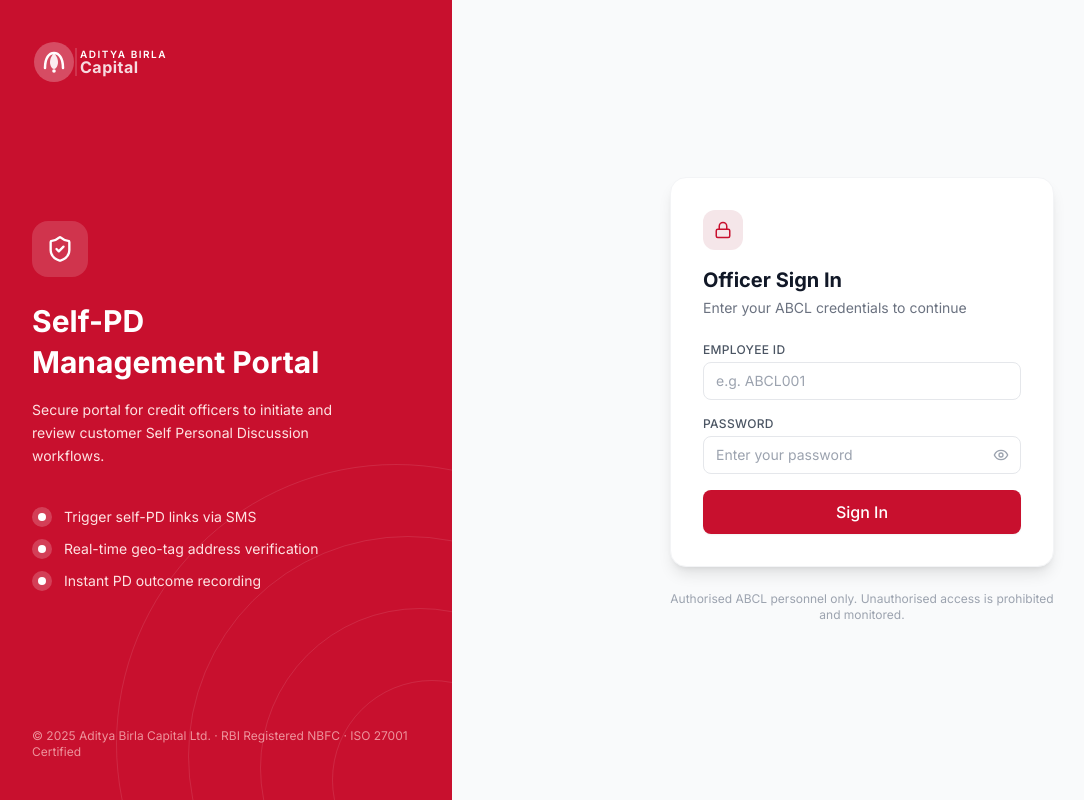
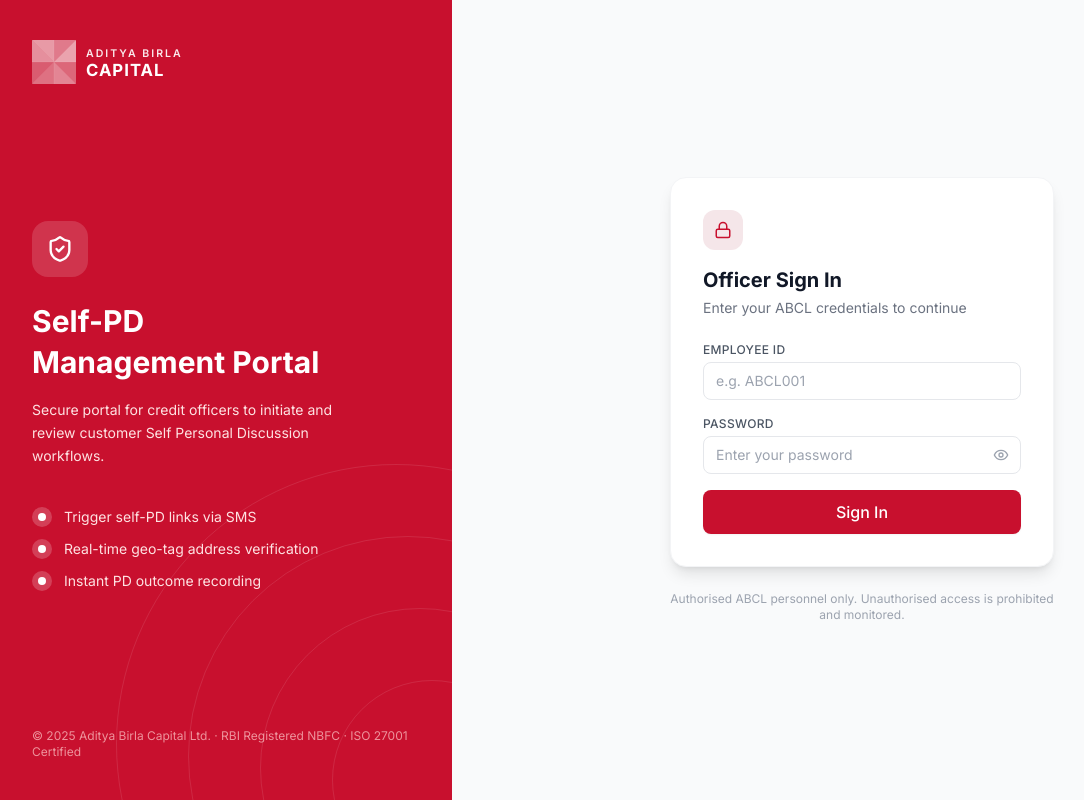
Before and after one commit to sayanch83/abcl-self-pd, a React (Vite) app in the folder frontend/: page /officer/login in a window 1280 px wide. Shown: the whole page, without its empty margins (8-1092 px from the left). Built offline with nearby package versions, Linux system fonts and the light colour scheme.

Commit message:
Fix form submit error, photo preview in review, accurate logo

```diff
--- a/frontend/src/components/common/AbclLogo.jsx
+++ b/frontend/src/components/common/AbclLogo.jsx
@@ -1,69 +1,85 @@
-// Matches the Aditya Birla Capital logo from the screenshot:
-// Red circular icon with "aditya birla capital" text below/beside it.
+// Matches the actual Aditya Birla Capital logo:
+// Geometric square icon (triangular facets in red/orange/yellow) + ADITYA BIRLA / CAPITAL text
 export default function AbclLogo({ height = 40, white = false }) {
-  const textPrimary   = white ? '#ffffff' : '#1a1a1a';
-  const textSecondary = white ? 'rgba(255,255,255,0.85)' : '#C8102E';
-  const iconBg        = white ? 'rgba(255,255,255,0.25)' : '#C8102E';
-  const iconFg        = '#ffffff';
+  const h = height;
+  const iconSize = h;                      // square icon is same height as total
+  const textX = iconSize + 10;
+  const totalWidth = iconSize + 10 + 110;
 
-  // Scale everything from a 160×44 viewBox
-  const scale = height / 44;
+  // On red background: icon becomes white outline, text becomes white
+  const captialColor  = white ? '#ffffff' : '#C8102E';
+  const adityaColor   = white ? 'rgba(255,255,255,0.9)' : '#1a1a1a';
+  const bgOpacity     = white ? 0 : 1;    // icon bg is transparent on red bg
+
+  // Icon dimensions (drawn in a square)
+  const s = iconSize;
+  const cx = s / 2;
+  const cy = s / 2;
 
   return (
     <svg
-      width={Math.round(160 * scale)}
-      height={height}
-      viewBox="0 0 160 44"
+      width={totalWidth}
+      height={h}
+      viewBox={`0 0 ${totalWidth} ${h}`}
       fill="none"
       xmlns="http://www.w3.org/2000/svg"
       aria-label="Aditya Birla Capital"
     >
-      {/* ── Red circle icon ── */}
-      <circle cx="22" cy="22" r="20" fill={iconBg} />
+      {/* ── Geometric square icon ── */}
+      {/* Outer square background */}
+      <rect x="0" y="0" width={s} height={s} rx="2"
+        fill={white ? 'rgba(255,255,255,0.15)' : '#7B1E1E'} />
 
-      {/* Stylised "AB" mark inside circle — simplified swoosh matching real logo */}
-      {/* Outer arc */}
-      <path
-        d="M13 28 C13 18 17 13 22 13 C27 13 31 18 31 28"
-        stroke={iconFg} strokeWidth="2.5" strokeLinecap="round" fill="none"
-      />
-      {/* Inner leaf / drop */}
-      <path
-        d="M22 13 C22 13 26 17 26 22 C26 26 24 29 22 29 C20 29 18 26 18 22 C18 17 22 13 22 13Z"
-        fill={iconFg} opacity="0.9"
-      />
-      {/* Bottom dot */}
-      <circle cx="22" cy="31" r="1.8" fill={iconFg} />
+      {/* Triangular facets — approximating the geometric diamond/sunburst pattern */}
+      {/* Top-left triangle: dark red */}
+      <polygon points={`0,0 ${cx},0 ${cx},${cy}`} fill={white ? 'rgba(255,255,255,0.5)' : '#9B2335'} />
+      {/* Top-right triangle: medium red */}
+      <polygon points={`${cx},0 ${s},0 ${cx},${cy}`} fill={white ? 'rgba(255,255,255,0.35)' : '#C8102E'} />
+      {/* Right triangle: orange */}
+      <polygon points={`${s},0 ${s},${cy} ${cx},${cy}`} fill={white ? 'rgba(255,255,255,0.55)' : '#D4500A'} />
+      {/* Bottom-right triangle: golden orange */}
+      <polygon points={`${s},${cy} ${s},${s} ${cx},${cy}`} fill={white ? 'rgba(255,255,255,0.25)' : '#E8891A'} />
+      {/* Bottom triangle: amber/yellow */}
+      <polygon points={`${cx},${cy} ${s},${s} ${cx},${s}`} fill={white ? 'rgba(255,255,255,0.4)' : '#D4750A'} />
+      {/* Bottom-left triangle: orange-red */}
+      <polygon points={`0,${s} ${cx},${s} ${cx},${cy}`} fill={white ? 'rgba(255,255,255,0.3)' : '#B84210'} />
+      {/* Left triangle: deep red */}
+      <polygon points={`0,0 ${cx},${cy} 0,${cy}`} fill={white ? 'rgba(255,255,255,0.45)' : '#8B1A1A'} />
+      {/* Left-bottom triangle: red */}
+      <polygon points={`0,${cy} ${cx},${cy} 0,${s}`} fill={white ? 'rgba(255,255,255,0.2)' : '#A52020'} />
 
-      {/* ── Text block ── */}
-      {/* "aditya birla" — small caps */}
+      {/* Inner highlight lines — thin white lines suggesting facets */}
+      <line x1={cx} y1="0" x2={cx} y2={s} stroke="rgba(255,255,255,0.15)" strokeWidth="0.5"/>
+      <line x1="0" y1={cy} x2={s} y2={cy} stroke="rgba(255,255,255,0.15)" strokeWidth="0.5"/>
+      <line x1="0" y1="0" x2={s} y2={s} stroke="rgba(255,255,255,0.1)" strokeWidth="0.5"/>
+      <line x1={s} y1="0" x2="0" y2={s} stroke="rgba(255,255,255,0.1)" strokeWidth="0.5"/>
+
+      {/* ── Text ── */}
+      {/* "ADITYA BIRLA" — dark, small, wide letter-spacing */}
       <text
-        x="48" y="18"
+        x={textX}
+        y={h * 0.38}
         fontFamily="Inter, Arial, sans-serif"
-        fontSize="10"
+        fontSize={h * 0.24}
         fontWeight="600"
-        letterSpacing="1.5"
-        fill={textPrimary}
-        textAnchor="start"
+        letterSpacing="2"
+        fill={adityaColor}
       >
         ADITYA BIRLA
       </text>
 
-      {/* "capital" — larger red */}
+      {/* "CAPITAL" — bold red, larger */}
       <text
-        x="48" y="33"
+        x={textX}
+        y={h * 0.82}
         fontFamily="Inter, Arial, sans-serif"
-        fontSize="16"
-        fontWeight="700"
-        letterSpacing="0.5"
-        fill={textSecondary}
-        textAnchor="start"
+        fontSize={h * 0.38}
+        fontWeight="800"
+        letterSpacing="1"
+        fill={captialColor}
       >
-        Capital
+        CAPITAL
       </text>
-
-      {/* Thin separator line between icon and text */}
-      <line x1="44" y1="8" x2="44" y2="36" stroke={white ? 'rgba(255,255,255,0.3)' : '#e0e0e0'} strokeWidth="1" />
     </svg>
   );
 }
--- a/frontend/src/pages/customer/SelfPdPage.jsx
+++ b/frontend/src/pages/customer/SelfPdPage.jsx
@@ -62,9 +62,12 @@
 
       const res = await pdApi.uploadPhoto(sessionToken, formData);
       const photoData = res.data.data;
+      const previewUrl = URL.createObjectURL(file);
 
-      setPhoto({ ...photoData, preview: URL.createObjectURL(file) });
-      onUploaded(photoData);
+      // Store preview on the photoData object so parent state keeps it across steps
+      const photoWithPreview = { ...photoData, preview: previewUrl };
+      setPhoto(photoWithPreview);
+      onUploaded(photoWithPreview);
 
       if (!lat) toast('Location not captured. Please allow location access for geo-tagging.', { icon: '⚠️' });
     } catch (err) {
@@ -217,9 +220,14 @@
   const handleSubmit = async () => {
     setSubmitting(true);
     try {
+      // Strip client-only 'preview' blob URLs before sending to backend
+      const cleanPhotos = Object.values(photos)
+        .filter(Boolean)
+        .map(({ preview, ...rest }) => rest);
+
       await pdApi.submit(sessionToken, {
         ...form,
-        photos: Object.values(photos).filter(Boolean),
+        photos: cleanPhotos,
       });
       setStep(6);
     } catch (err) {
```
Also changed, not shown: 1 other file (tests, documents, lock files or other folders).
